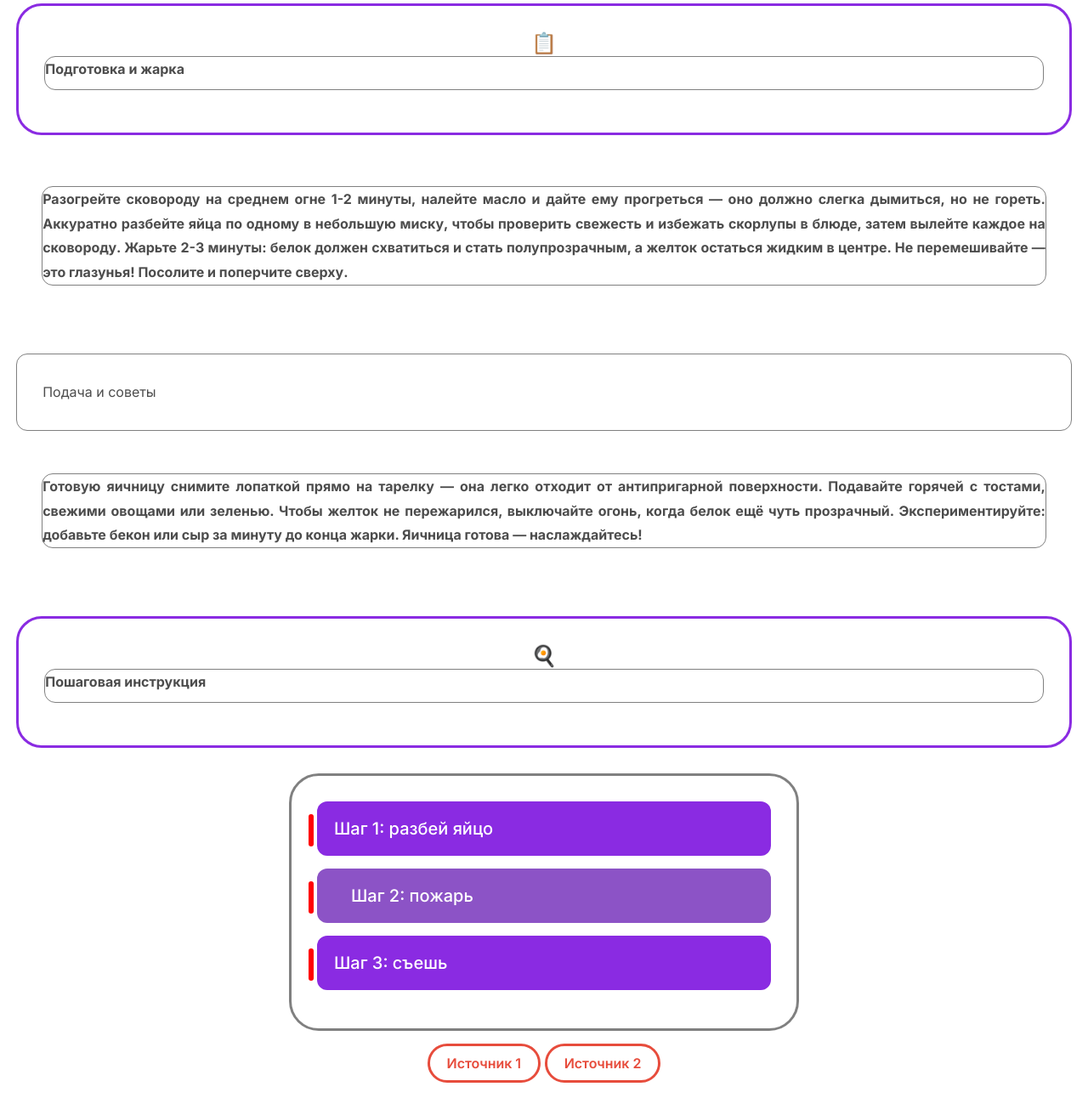
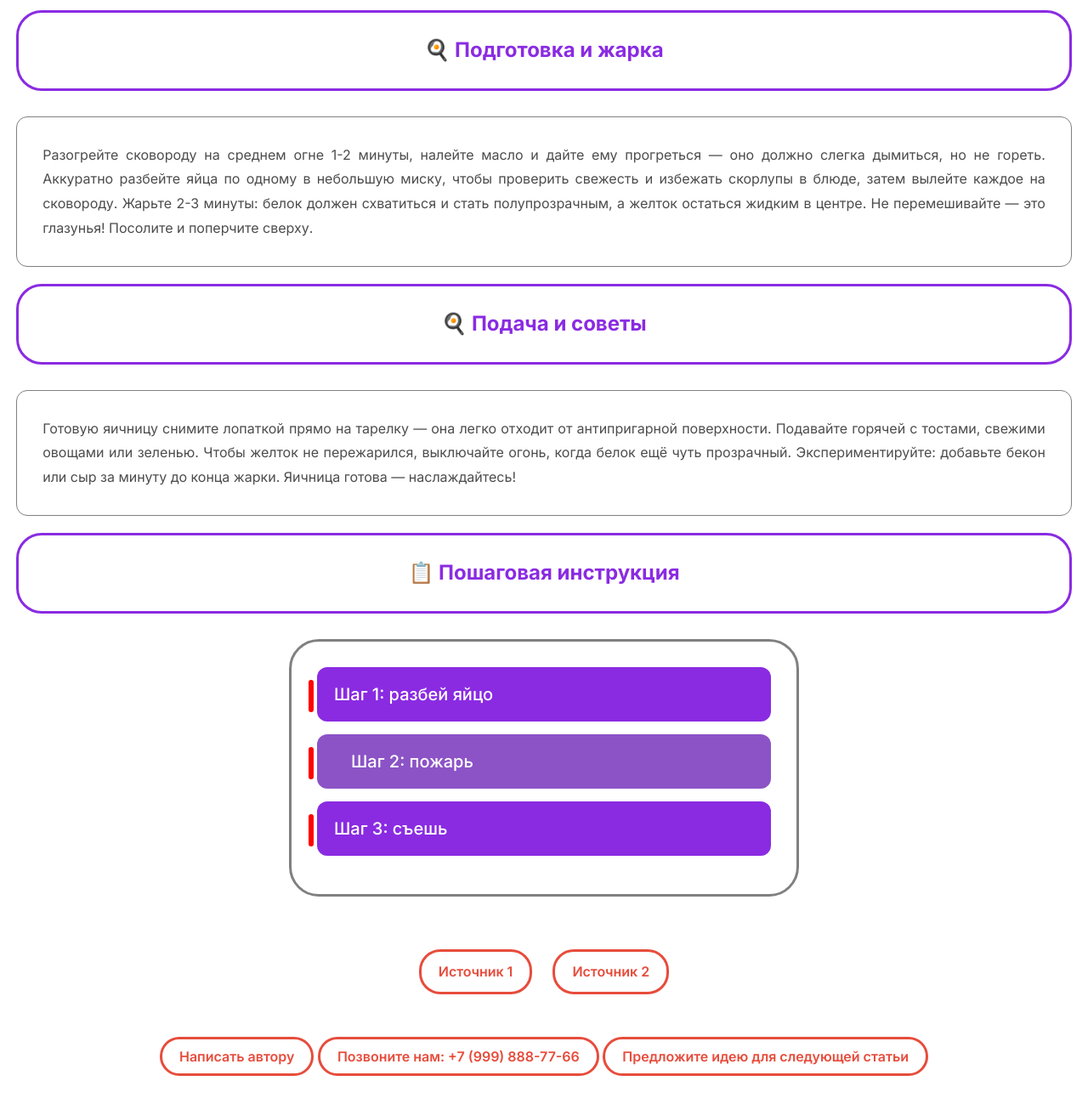
Before and after one commit to Lar1o/lab2, a plain HTML site: page index.html in a window 1280 px wide. Shown: the part 524-1836 px from the top of the page at 85% size. Before the commit the page ends 1808 px from the top, so only its background shows below. Drawn offline with nearby package versions, Linux system fonts and the light colour scheme; files that its build step writes are made by us from their sources.

Commit message:
лаба 6+7

```diff
--- a/index.html
+++ b/index.html
@@ -1,29 +1,39 @@
-<!DOCTYPE html> <!-- Объявление формата документа -->
+<!DOCTYPE html>
 <html>
-    <head> <!-- Техническая информация о документе -->
-    <meta charset="UTF-8"> <!-- Определяем кодировку символов документа -->
-    <title>index 1</title> <!-- Задаем заголовок документа -->
-    <link rel="stylesheet" type="text/css" href="style.css"> <!-- Подключаем внешнюю таблицу стилей -->
-    <script src="script.js"></script> <!-- Подключаем сценарии -->
+    <head>
+    <meta charset="UTF-8">
+    <title>Статья 1</title>
+    <link rel="stylesheet" type="text/css" href="CSS/style.css">
+    <link rel="stylesheet" type="text/css" href="normalize.css">
+    <script src="script.js"></script>
     </head>
-    <body> <!-- Основная часть документа -->
-        <h1>Как приготовить яичницу?</h1>
-        <img src = "86a17432-adbf-5afd-87df-e60f95b9ba93.jpg" alt="Яичница">
-        <h4><p>Яичница — это универсальное блюдо, которое готовится за считанные минуты и идеально подходит для завтрака. Для приготовления двух порций возьмите 4 свежих яйца, 1-2 столовые ложки растительного масла (или сливочного для более насыщенного вкуса), соль и свежемолотый перец по вкусу. Опционально добавьте зелень, помидоры или сыр для разнообразия. Главное — используйте сковороду с антипригарным покрытием диаметром 20-24 см, чтобы яйца не прилипли.</p></h4>
-        <h3><p>Подготовка и жарка</p></h3>
-        <h4><p>Разогрейте сковороду на среднем огне 1-2 минуты, налейте масло и дайте ему прогреться — оно должно слегка дымиться, но не гореть. Аккуратно разбейте яйца по одному в небольшую миску, чтобы проверить свежесть и избежать скорлупы в блюде, затем вылейте каждое на сковороду. Жарьте 2-3 минуты: белок должен схватиться и стать полупрозрачным, а желток остаться жидким в центре. Не перемешивайте — это глазунья! Посолите и поперчите сверху.</p></h4
-        <h3><p>Подача и советы</p></h3>
-        <h4><p>Готовую яичницу снимите лопаткой прямо на тарелку — она легко отходит от антипригарной поверхности. Подавайте горячей с тостами, свежими овощами или зеленью. Чтобы желток не пережарился, выключайте огонь, когда белок ещё чуть прозрачный. Экспериментируйте: добавьте бекон или сыр за минуту до конца жарки. Яичница готова — наслаждайтесь!</p></h4>
-        <h2><p>Пошаговая инструкция</p></h2>
+    <body>
+        <h1 id="header">Как приготовить яичницу?</h1>
+        <div class="cont">
+            <figure class="pict">
+                <img src = "86a17432-adbf-5afd-87df-e60f95b9ba93.jpg" alt="Яичница">
+                <figcaption>Классическая глазунья с жидким желтком</figcaption>
+            </figure>
+            <p id="main"><b>Яичница</b> — это универсальное блюдо, которое готовится за считанные минуты и идеально подходит для завтрака. Для приготовления двух порций возьмите 4 свежих яйца, 1-2 столовые ложки растительного масла (или сливочного для более насыщенного вкуса), соль и свежемолотый перец по вкусу. Опционально добавьте зелень, помидоры или сыр для разнообразия. Главное — используйте сковороду с антипригарным покрытием диаметром 20-24 см, чтобы яйца не прилипли.</p>
+        </div>
+        <h2>Подготовка и жарка</h2>
+        <p>Разогрейте сковороду на среднем огне 1-2 минуты, налейте масло и дайте ему прогреться — оно должно слегка дымиться, но не гореть. Аккуратно разбейте яйца по одному в небольшую миску, чтобы проверить свежесть и избежать скорлупы в блюде, затем вылейте каждое на сковороду. Жарьте 2-3 минуты: белок должен схватиться и стать полупрозрачным, а желток остаться жидким в центре. Не перемешивайте — это глазунья! Посолите и поперчите сверху.</p>
+        <h2>Подача и советы</h2>
+        <p>Готовую яичницу снимите лопаткой прямо на тарелку — она легко отходит от антипригарной поверхности. Подавайте горячей с тостами, свежими овощами или зеленью. Чтобы желток не пережарился, выключайте огонь, когда белок ещё чуть прозрачный. Экспериментируйте: добавьте бекон или сыр за минуту до конца жарки. Яичница готова — наслаждайтесь!</p>
+        <h3>Пошаговая инструкция</h3>
         <ol style="font-size: 20px;">
             <li>Шаг 1: разбей яйцо</li>
             <li>Шаг 2: пожарь</li>
             <li>Шаг 3: съешь</li>
         </ol>
-        <a href= "https://ru.wikibooks.org/wiki/%D0%A0%D0%B5%D1%86%D0%B5%D0%BF%D1%82:%D0%AF%D0%B8%D1%87%D0%BD%D0%B8%D1%86%D0%B0">Источник 1</a>
-        <a href="https://ru.wikipedia.org/wiki/%D0%AF%D0%B8%D1%87%D0%BD%D0%B8%D1%86%D0%B0">Источник 2</a>
+        <div class="sources">
+            <a href= "https://ru.wikibooks.org/wiki/%D0%A0%D0%B5%D1%86%D0%B5%D0%BF%D1%82:%D0%AF%D0%B8%D1%87%D0%BD%D0%B8%D1%86%D0%B0">Источник 1</a>
+            <a href="https://ru.wikipedia.org/wiki/%D0%AF%D0%B8%D1%87%D0%BD%D0%B8%D1%86%D0%B0">Источник 2</a>
+        </div>
+        <footer class="footer">
+            <a href="mailto:author@example.ru">Написать автору</a>
+            <a href="tel:+79998887766">Позвоните нам: +7 (999) 888-77-66</a>
+            <a href="form.html">Предложите идею для следующей статьи</a>
+        </footer>
     </body>
 </html>
-<!-- hello world -->
- <!--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-->
- <!--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-->
```
